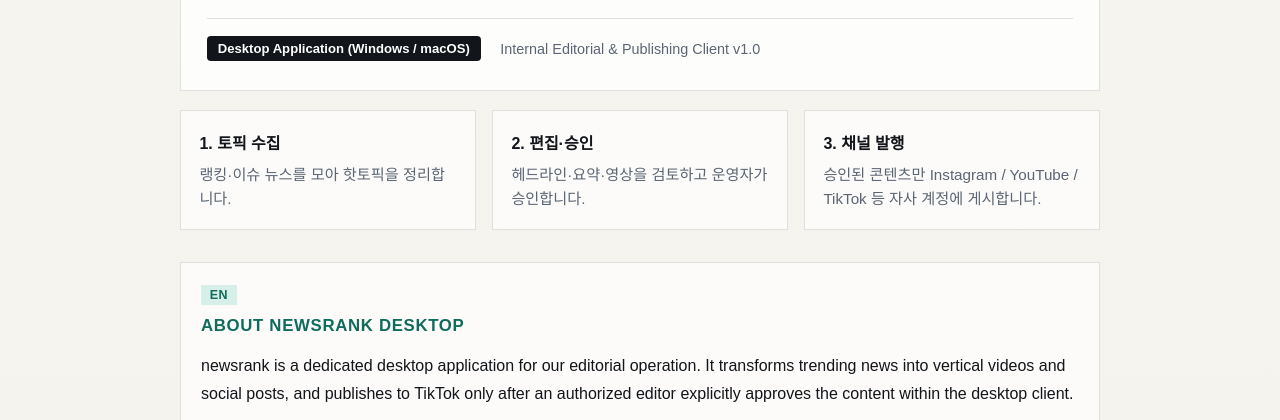
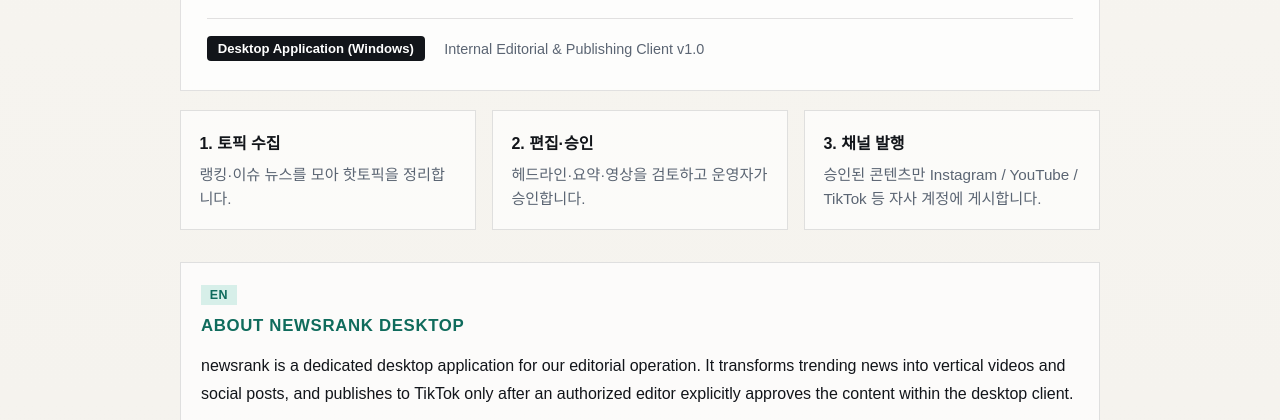
Before and after one commit to hansh47-bit/news, a plain HTML site: page index.html in a window 1280 px wide. Shown: the part 334-754 px from the top of the page. Drawn offline with Linux system fonts and the light colour scheme; a web font is replaced by a local one.

Commit message:
Update index.html

```diff
--- a/index.html
+++ b/index.html
@@ -185,7 +185,7 @@
         담당자 승인 뒤에만 자사 소셜 채널에 올리는 데스크톱 콘텐츠 퍼블리싱 소프트웨어입니다.
       </p>
       <div class="app-meta">
-        <span class="badge">Desktop Application (Windows / macOS)</span>
+        <span class="badge">Desktop Application (Windows)</span>
         <span>Internal Editorial &amp; Publishing Client v1.0</span>
       </div>
     </section>
```
